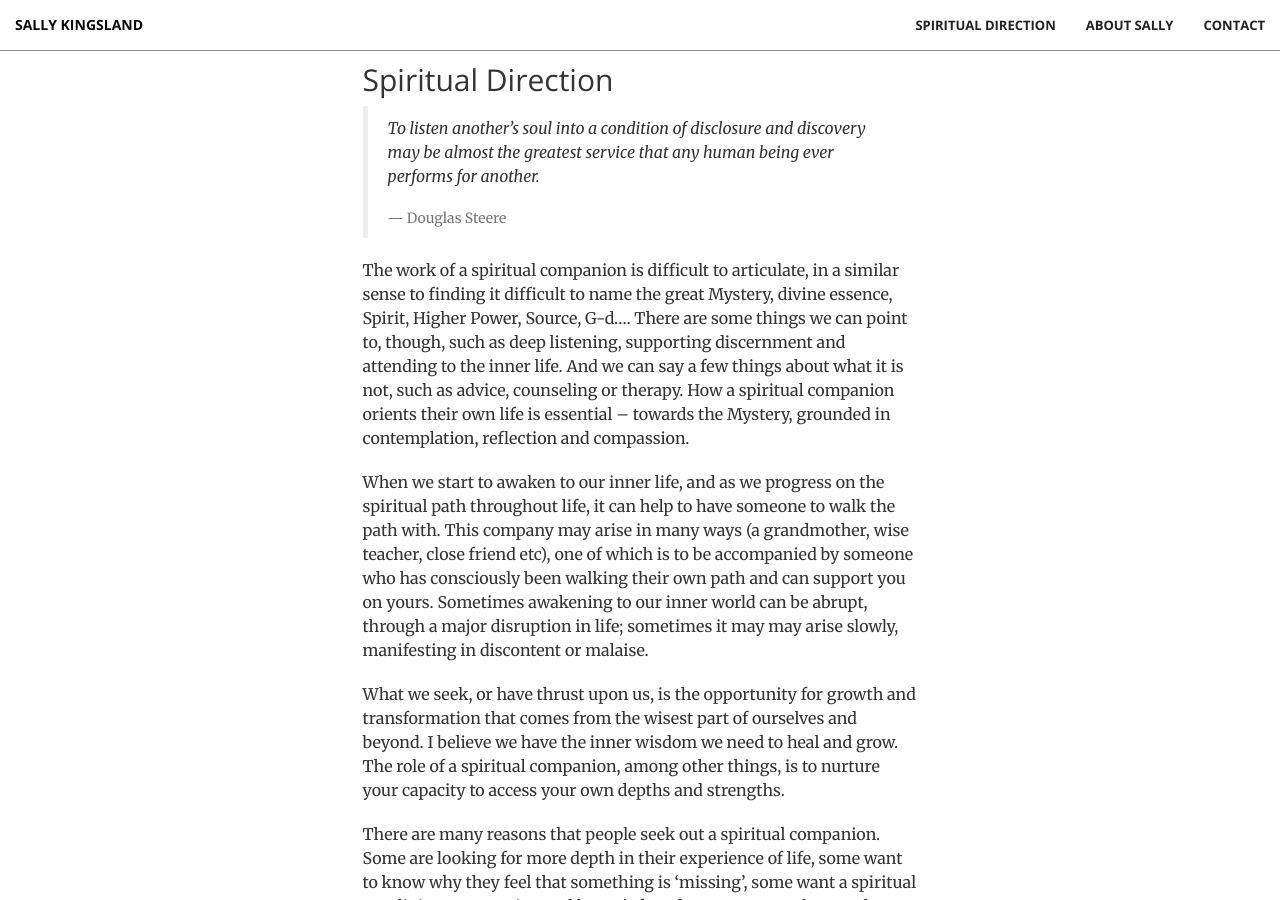
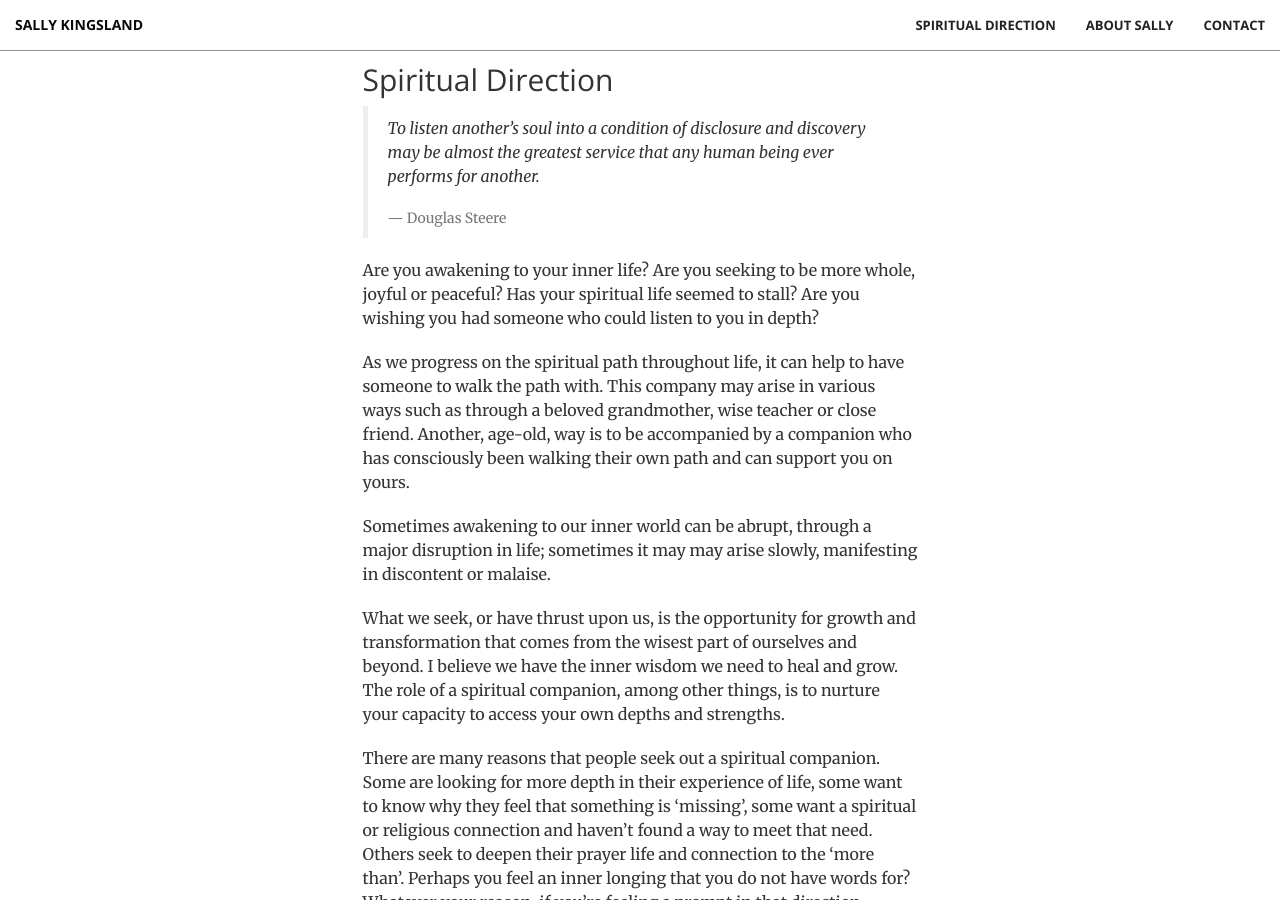
Before and after one commit to sallykingsland/sallykingsland.github.io, a Jekyll site: the page built from index.md, in a window 1280 px wide and 900 px high, scrolled down 881 px. Built offline with Jekyll 4.4.1, drawn with Linux system fonts in a browser that asks for light colours; some of the changed text lies outside the part shown.

Commit message:
minor wording edit

```diff
--- a/index.md
+++ b/index.md
@@ -13,13 +13,17 @@ To listen another’s soul into a condition of disclosure and discovery may be a
 <footer>Douglas Steere</footer>
 </blockquote>
 
-The work of a spiritual companion is difficult to articulate, in a similar sense to finding it difficult to name the great Mystery, divine essence, Spirit, Higher Power, Source, G-d…. There are some things we can point to, though, such as deep listening, supporting discernment and attending to the inner life. And we can say a few things about what it is not, such as advice, counseling or therapy. How a spiritual companion orients their own life is essential – towards the Mystery, grounded in contemplation, reflection and compassion.
+Are you awakening to your inner life? Are you seeking to be more whole, joyful or peaceful? Has your spiritual life seemed to stall? Are you wishing you had someone who could listen to you in depth?
 
-When we start to awaken to our inner life, and as we progress on the spiritual path throughout life, it can help to have someone to walk the path with. This company may arise in many ways (a grandmother, wise teacher, close friend etc), one of which is to be accompanied by someone who has consciously been walking their own path and can support you on yours. Sometimes awakening to our inner world can be abrupt, through a major disruption in life; sometimes it may may arise slowly, manifesting in discontent or malaise.
+As we progress on the spiritual path throughout life, it can help to have someone to walk the path with. This company may arise in various ways such as through a beloved grandmother, wise teacher or close friend. Another, age-old, way is to be accompanied by a companion who has consciously been walking their own path and can support you on yours.
+
+Sometimes awakening to our inner world can be abrupt, through a major disruption in life; sometimes it may may arise slowly, manifesting in discontent or malaise.
 
 What we seek, or have thrust upon us, is the opportunity for growth and transformation that comes from the wisest part of ourselves and beyond. I believe we have the inner wisdom we need to heal and grow. The role of a spiritual companion, among other things, is to nurture your capacity to access your own depths and strengths.
 
-There are many reasons that people seek out a spiritual companion. Some are looking for more depth in their experience of life, some want to know why they feel that something is ‘missing’, some want a spiritual or religious connection and haven’t found a way to meet that need. Others seek to deepen their prayer life and connection to G-d. Perhaps you feel an inner longing that you do not have words for? Whatever your reason, if you’re feeling a prompt in that direction, congratulations on taking steps to explore! I wish you well whatever path you choose.
+There are many reasons that people seek out a spiritual companion. Some are looking for more depth in their experience of life, some want to know why they feel that something is ‘missing’, some want a spiritual or religious connection and haven’t found a way to meet that need. Others seek to deepen their prayer life and connection to the 'more than'. Perhaps you feel an inner longing that you do not have words for? Whatever your reason, if you’re feeling a prompt in that direction, congratulations on taking steps to explore! I wish you well whatever path you choose.
+
+The work I do as a spiritual companion is difficult to articulate, in a similar way that finding a way to refer to the great Mystery, divine essence, Spirit, Higher Power, Source, G-d, God is challenging. There are some things we can point to, though, in what spiritual companions do, such as deep listening, supporting discernment and attending to the inner life. And we can say a few things about what it is not, such as advice, counseling or therapy. How a spiritual companion orients their own life is essential – towards the Mystery, grounded in contemplation, reflection and compassion. I would be delighted to meet with you and explore what might be possible.
 
 
 ### Resources
```
